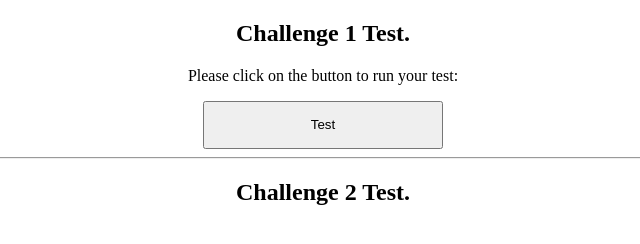
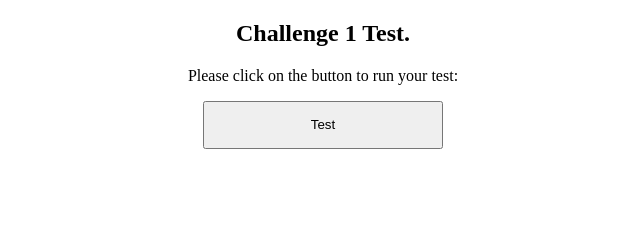
Before and after one commit to Samueelx/wk1-challenge, a plain HTML site: page index.html in a window 1280 px wide. Shown: the whole page, without its empty margins (317-957 px from the left). Drawn offline with Linux system fonts and the light colour scheme.

```diff
--- a/index.html
+++ b/index.html
@@ -12,8 +12,5 @@
     <h2>Challenge 1 Test.</h2>
     <p>Please click on the button to run your test:</p>
     <button class = "btn" id="first">Test</button>
-    <hr>
-
-    <h2>Challenge 2 Test.</h2>
 </body>
 </html>
```
